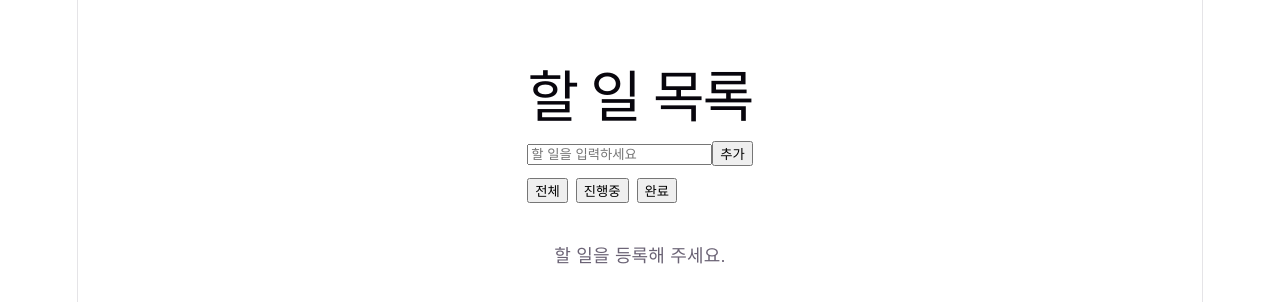
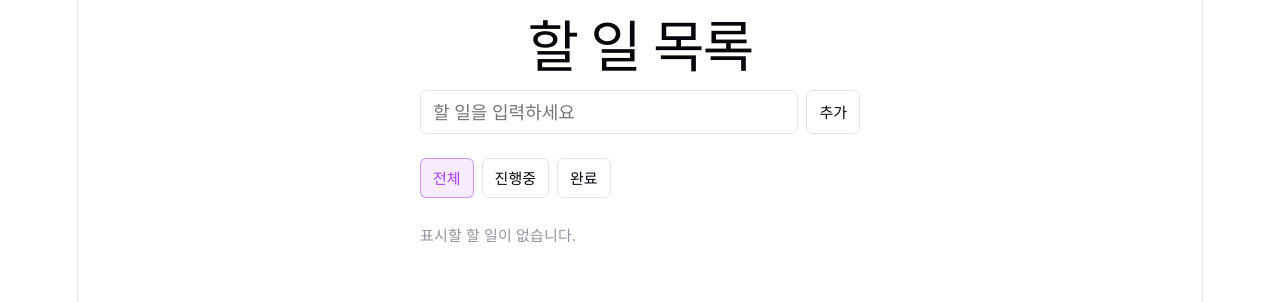
Before and after one commit to yekang-dev/react-study, a React (Vite) app in the folder react-test-01/: page / in a window 1280 px wide. Shown: the top 302 px of the page. Built offline with nearby package versions, Linux system fonts and the light colour scheme.

Commit message:
AI가 만들어준 것과 비교하여, 문제점 확인 및 직접 적용 (1~4 완료)

```diff
--- a/react-test-01/src/App.css
+++ b/react-test-01/src/App.css
@@ -15,6 +15,167 @@
     outline: 2px solid var(--accent);
     outline-offset: 2px;
   }
+}
+
+/* 화면 폭이 넓어도 가운데 좁은 영역에만 보이도록 제한 */
+.app {
+  width: 100%;
+  max-width: 480px;
+  margin: 0 auto;
+  padding: 0 20px 48px;
+  box-sizing: border-box;
+}
+
+/* 앱 안에서 쓰는 버튼 공통 모양 */
+.app button {
+  font: inherit;
+  font-size: 15px;
+  padding: 6px 12px;
+  color: var(--text-h);
+  background: var(--bg);
+  border: 1px solid var(--border);
+  border-radius: 6px;
+  cursor: pointer;
+  transition:
+    border-color 0.2s,
+    background 0.2s;
+
+  &:hover {
+    border-color: var(--accent-border);
+  }
+  &:focus-visible {
+    outline: 2px solid var(--accent);
+    outline-offset: 2px;
+  }
+}
+
+/* 전체 / 진행 / 완료 필터 */
+.todo-filter {
+  display: flex;
+  gap: 8px;
+  margin-bottom: 16px;
+
+  /* 지금 선택된 필터만 강조 */
+  .selected {
+    color: var(--accent);
+    background: var(--accent-bg);
+    border-color: var(--accent-border);
+  }
+}
+
+.todo-form {
+  display: flex;
+  gap: 8px;
+  margin-bottom: 24px;
+
+  input {
+    flex: 1 1 auto;
+    min-width: 0;
+    font: inherit;
+    padding: 8px 12px;
+    color: var(--text-h);
+    background: var(--bg);
+    border: 1px solid var(--border);
+    border-radius: 6px;
+
+    &:focus-visible {
+      outline: 2px solid var(--accent);
+      outline-offset: 2px;
+    }
+  }
+
+  button {
+    flex: 0 0 auto;
+  }
+}
+
+.todo-list {
+  list-style: none;
+  padding: 0;
+  margin: 0;
+  text-align: left;
+
+  li {
+    display: flex;
+    align-items: center;
+    justify-content: space-between;
+    gap: 12px;
+    padding: 8px 0;
+  }
+
+  label {
+    display: flex;
+    align-items: center;
+    gap: 8px;
+    cursor: pointer;
+  }
+
+  /* 체크박스는 숨기되 키보드 조작은 그대로 유지 */
+  .toggle {
+    position: absolute;
+    width: 1px;
+    height: 1px;
+    margin: -1px;
+    padding: 0;
+    border: 0;
+    overflow: hidden;
+    clip-path: inset(50%);
+    white-space: nowrap;
+  }
+
+  .toggle:focus-visible + span {
+    outline: 2px solid var(--accent);
+    outline-offset: 2px;
+  }
+
+  .done span {
+    text-decoration: line-through;
+    color: var(--text);
+    opacity: 0.6;
+  }
+
+  /* 수정 / 삭제 버튼 묶음 */
+  .actions {
+    display: flex;
+    flex: 0 0 auto;
+    gap: 6px;
+  }
+
+  /* 수정 모드일 때의 입력창 + 저장/취소 */
+  .edit-form {
+    display: flex;
+    width: 100%;
+    gap: 6px;
+
+    input {
+      flex: 1 1 auto;
+      min-width: 0;
+      font: inherit;
+      padding: 6px 10px;
+      color: var(--text-h);
+      background: var(--bg);
+      border: 1px solid var(--accent-border);
+      border-radius: 6px;
+
+      &:focus-visible {
+        outline: 2px solid var(--accent);
+        outline-offset: 2px;
+      }
+    }
+  }
+}
+
+/* 필터 결과가 비었을 때 */
+.empty {
+  text-align: left;
+  padding: 8px 0;
+  font-size: 15px;
+  opacity: 0.7;
+}
+
+.summary {
+  margin-top: 24px;
+  font-size: 15px;
 }
 
 .hero {
--- a/react-test-01/src/App.jsx
+++ b/react-test-01/src/App.jsx
@@ -1,20 +1,17 @@
 import { useState, useEffect } from 'react'; //hook. (컴포넌트 안에서 변하는 상태값.)
-import TodoItem from './TodoItem'; // todoItem.jsx 파일 연결
+import TodoForm from './components/TodoForm'; // 검색 폼
+import TodoFilter from './components/TodoFilter'; // 검색 필터(전체/진행중/완료)
+import TodoList from './components/TodoList'; // 검색 목록
 import './App.css';
 
 function App() { //하나의 컴포넌트 함수.
 
   // === 초기값 세팅
-  // todos, input, btnType : 현재값 / setTodos, setInput, setBtnType : 값바꿀때 사용할 함수
-  // >>>> const [todos, setTodos] = useState([]); // 빈 배열로 시작 (할일 목록) :: useEffect 사용 전
   const [todos, setTodos] = useState(() => {
-    const saved = localStorage.getItem('todos'); // 브라우저의 localStorage에서 todos 키의 데이터 호출
-    // localStorage는 문자열만 저장함.
-    // JSON.stringify : 데이터를 문자열로 바꿈.
-    // JSON.parse : 데이터를 배열/객체로 되돌림.
+    // 브라우저의 localStorage에서 이전 데이터 기록이 있으면 todos 키의 데이터 호출
+    const saved = localStorage.getItem('todos');
     return saved ? JSON.parse(saved) : [];
   }); // 컴포넌트 처음 생성 시, 한번만 실행. (lazy 초기화. 최초 1회만 실행)
-  const [input, setInput] = useState(''); // 빈 값으로 시작 (input 값)
   const [btnType, setBtnType] = useState('all'); // 전체(all)가 기본값 (todo의 전체/진행/완료 값)
 
 
@@ -22,15 +19,11 @@ function App() { //하나의 컴포넌트 함수.
 
 
   // === Todo 추가 함수
-  const addTodo = () => {
-    if (input.trim() === '') return; //빈 칸이거나 공백 시, 함수 종료
-
+  // TodoForm에서 입력값이 오면 todo에 해당 입력값이 노출
+  // 데이터 필터링(공백 등)은 TodoForm에서 처리 했으므로, 데이터 바로 사용 가능
+  const addTodo = (todo) => {
     // todos 할일 배열에 {}의 값을 새로 추가. (push와 같은 역할)
-    //setTodos([...todos, { id: Date.now(), text: input, done: false }]); :: 이런 형식도 좋지만 아래와 같은형식으로 버릇 들이는게 좋음
-    // 아래는 함수형으로 상태 업데이터가 연속, 혹은 빠르게 여러번 일어날 경우 아래와 같은 경우가 더 좋음.
-    setTodos((prev) => [...prev, { id: Date.now(), text: input, done: false }])
-
-    setInput(''); //입력창은 다시 초기화
+    setTodos((prev) => [...prev, { id: Date.now(), text: todo, done: false }])
   };
 
 
@@ -38,10 +31,14 @@ function App() { //하나의 컴포넌트 함수.
 
 
   // === 완료 체크 함수
+  // ==> (수정2) toggleTodo / deleteTodo / editTodo도 setTodos((prev) => ...) 형태로 통일
   const toggleTodo = (id) => {
-    // todos.map() : 할일 목록 배열 하나씩 전체 순회.
-    setTodos(
-      todos.map((todo) =>
+    // setTodos(todos.map(...))으로 진행해도 되지만, 한 함수에서 setTodos를 두번 호출할 경우, 첫번째 결과를 두번째가 못보는 경우도 있음.
+    // 아래와 같이 (prev)를 추가하여 함수형으로 만들게되면, React가 주는 가장 최신 값으로 계산하기 때문에 첫번째 결과를 보고 두번째 결과를 받아서 진행함.
+    // 따라서 함수형으로 작업하는 것을 버릇들여야함. (toggleTodo/deleteTodo/editTodo도 적용 완료)
+    setTodos((prev) =>
+      // prev.map() : 할일 목록 배열 하나씩 전체 순회.
+      prev.map((todo) =>
         // 배열값과 parameter 값 비교 후, 기존 유지 or done 값 변경
         todo.id === id ? { ...todo, done: !todo.done } : todo
       )
@@ -56,7 +53,7 @@ function App() { //하나의 컴포넌트 함수.
   const deleteTodo = (id) => {
     // filter 조건에 맞는 것만 남기는 함수.
     // 삭제하려는 id 외 전부 남겨라.
-    setTodos(todos.filter((todo) => todo.id !== id));
+    setTodos((prev) => prev.filter((todo) => todo.id !== id));
   };
 
 
@@ -67,8 +64,8 @@ function App() { //하나의 컴포넌트 함수.
   const editTodo = (id, newText) => {
     // todos 목록에서 동일한 id값을 가진 값을 찾아라. (아닐경우 그대로 데이터 유지)
     // 찾아서 text를 새로 받아온 newText 값으로 데이터값을 변경해라.
-    setTodos(
-      todos.map((todo) =>
+    setTodos((prev) =>
+      prev.map((todo) =>
         todo.id === id ? {...todo, text: newText } : todo
       )
     )
@@ -96,7 +93,8 @@ function App() { //하나의 컴포넌트 함수.
     if (btnType === 'active') return !todo.done;
     if (btnType === 'done') return todo.done;
     return true; // 'all'
-  });
+  })
+  .sort((a, b) => Number(a.done) - Number(b.done));
 
 
 
@@ -115,54 +113,28 @@ function App() { //하나의 컴포넌트 함수.
 
 
   return (
-    <div style={{ maxWidth: 400, margin: '50px auto', fontFamily: 'sans-serif' }}>
+    <main className="app">
       <h1>할 일 목록</h1>
-      <form onSubmit={(e) => {
-        e.preventDefault();
-        addTodo();
-      }}>
-        <input
-          value={input}
-          onChange={(e) => setInput(e.target.value)} // 타이핑할 때마다 실행. setInput에 상태 반영
-          //onKeyDown={(e) => e.key === 'Enter' && addTodo()} //Enter 시, addTodo 실행(A && B는 A가 참일 때만 B 실행)
-          placeholder="할 일을 입력하세요"
-        />
-        <button type="submit">추가</button>
-      </form>
+
+      {/* 검색 입력 폼 호출, addTodo는 입력된(추가할) 데이터 */}
+      <TodoForm onAdd={addTodo} />
 
       {/* btnType 변수 값(전체/진행/완료 상태) 변경 */}
-      <div style={{ margin: '12px 0', display: 'flex', gap: 8 }}>
-        <button onClick={() => setBtnType('all')}
-          style={{ fontWeight: btnType === 'all' ? 'bold' : 'normal' }}>전체</button>
-        <button onClick={() => setBtnType('active')}
-          style={{ fontWeight: btnType === 'active' ? 'bold' : 'normal' }}>진행중</button>
-        <button onClick={() => setBtnType('done')}
-          style={{ fontWeight: btnType === 'done' ? 'bold' : 'normal' }}>완료</button>
-      </div>
+      <TodoFilter btnType={btnType} onChange={setBtnType} />
 
-      <ul style={{ listStyle: 'none', padding: 2 }}>
-        {btnTypeTodos.map((todo) => (
-          // 컴포넌트 분리
-          // 자식 컴포넌트(TodoItem.jsx) 불러오기.
-          // todo(데이터), onToggle(로직), onDelete(로직) 이란 각 이라는 이름의 props 전달.
-          // [주의] key는 구별하는 용도로만 사용되어, 자식 컴포넌트에서 사용불가.
-          // todo.map 형식으로 돌고 있기 때문에 구별할 값이 필요하므로 반드시 작성 필요.
-          <TodoItem
-            key={todo.id}
-            todo={todo}
-            onToggle={toggleTodo}
-            onDelete={deleteTodo}
-            onEdit={editTodo}
-          />
-        ))}
-      </ul>
+      <TodoList
+        todos={btnTypeTodos}
+        onToggle={toggleTodo}
+        onDelete={deleteTodo}
+        onEdit={editTodo}
+      />
 
-      <div>
+      <p className="summary">
         {todos.length === 0
-          ? '할 일을 등록해 주세요.'
-          : `남은 할 일 : ${finishCount}개 / 전체 : ${todos.length}개`}
-      </div>
-    </div>
+          ? ''
+          : `남은 할 일 ${finishCount}개 / 전체 ${todos.length}개`}
+      </p>
+    </main>
   );
 }
 
--- /dev/null
+++ b/react-test-01/src/components/TodoFilter.jsx
@@ -0,0 +1,31 @@
+// ==> (수정3) 필터 버튼 3개를 배열 + map으로 정리
+// ==> 버튼을 3개 만드는 것이 아니라, 배열로 만들어서 map으로 표출
+// ==> 버튼이 추가 될 경우, FILTERS라는 배열에만 value, label 값을 추가해주면 편함.
+// ==> 버튼 값이
+const FILTERS = [
+  { value: 'all', label: '전체'},
+  { value: 'active', label: '진행중'},
+  { value: 'done', label: '완료'}
+];
+
+// btnType : 현재 무슨 전체/진행/완료 인지 알려주기 위함
+// >> 따라서 className 부분에 btnType과 같은 value찾아서 활성화
+// onChange : btnType 값을 클릭한 값으로 변경되었음을 App에 전달
+function TodoFilter({btnType, onChange}) {
+  return (
+    <div className="todo-filter">
+      {FILTERS.map(({value, label}) => (
+        <button
+          type="button"
+          key={value}
+          className={btnType === value ? 'selected' : ''}
+          onClick={() => onChange(value)}
+        >
+          {label}
+        </button>
+      ))}
+    </div>
+  );
+}
+
+export default TodoFilter;
--- /dev/null
+++ b/react-test-01/src/components/TodoForm.jsx
@@ -0,0 +1,36 @@
+import { useState } from "react";
+
+// => (수정1) 입력창 state를 App에서 TodoForm으로 옮기기 (타이핑할 때마다 전체 목록이 리렌더되는 문제)
+// => 리렌더링 : state가 바뀌면 해당 state를 가진 컴포넌트 함수를 처음부터 다시 실행하는 것.
+// => App.jsx에 있을 때, App 함수 전체가 다시 실행함. (사실, input쪽만 리렌더링을 하면 됨)
+// => 그러므로 TodoForm라는 컴포넌트 함수를 따로 분리하여 작업진행
+// ※주의 : 리렌더링 ≠ 화면 갱신
+
+// onAdd는 App.jsx에 추가한 값만 보내주기 위함.
+function TodoForm({onAdd}) {
+  const [input, setInput] = useState('');
+
+  // 할일 추가
+  const addTodo = (e) => {
+    e.preventDefault(); // form 새로고침 막기
+    const text = input.trim(); //text 공백 처리
+    if(!text) return; // text의 값이 없으면 그냥 return
+
+    // text에 값이 있을 경우
+    onAdd(text); //App.jsx에 입력값 보내기
+    setInput('') //입력값 보내주고, 입력창 비우기
+  }
+
+  return (
+    <form className="todo-form" onSubmit={addTodo}>
+      <input
+          value={input}
+          onChange={(e) => setInput(e.target.value)} // 타이핑할 때마다 실행. setInput에 상태 반영
+          placeholder="할 일을 입력하세요"
+      />
+      <button type="submit">추가</button>
+    </form>
+  )
+}
+
+export default TodoForm;
--- /dev/null
+++ b/react-test-01/src/components/TodoList.jsx
@@ -0,0 +1,32 @@
+// ==> (수정4) TodoList 컴포넌트 분리 (App에서 map 걷어내기)
+// ==> App.jsx의 통일성을 위해 분리. + 목록이 없을때의 문구도 한번에 정리
+// ==> 단점 : onToggle, onDelete, onEdit가 2단계 거쳐서 가야함.
+import TodoItem from "./TodoItem";
+
+function TodoList({todos, onToggle, onDelete, onEdit}) {
+
+  if (todos.length === 0) {
+    return <p className="empty">표시할 할 일이 없습니다.</p>
+  }
+
+  return (
+    <ul className="todo-list">
+      {todos.map((todo) => (
+        // 컴포넌트 분리
+        // 자식 컴포넌트(TodoItem.jsx) 불러오기.
+        // todo(데이터), onToggle(로직), onDelete(로직) 이란 각 이라는 이름의 props 전달.
+        // [주의] key는 구별하는 용도로만 사용되어, 자식 컴포넌트에서 사용불가.
+        // todo.map 형식으로 돌고 있기 때문에 구별할 값이 필요하므로 반드시 작성 필요.
+        <TodoItem
+          key={todo.id}
+          todo={todo}
+          onToggle={onToggle}
+          onDelete={onDelete}
+          onEdit={onEdit}
+        />
+      ))}
+    </ul>
+  )
+}
+
+export default TodoList;
```
Also changed, not shown: react-test-01/src/components/TodoItem.jsx (renamed from react-test-01/src/TodoItem.jsx), 1 other file (tests, documents, lock files or other folders).
